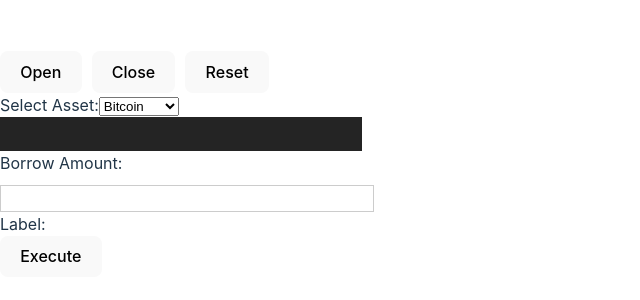
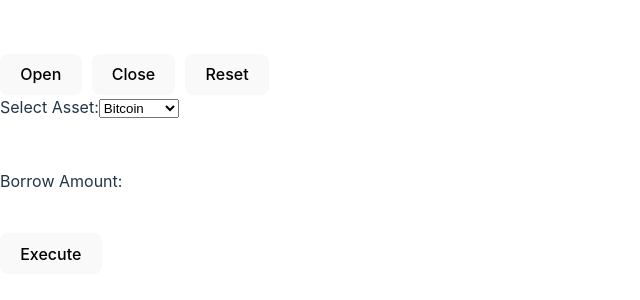
Before and after one commit to himanshuxgit/ui, a React (Vite) app: page / in a window 1280 px wide. Shown: the part 236-536 px from the top of the page, without its empty margins (0-640 px from the left). Built offline with nearby package versions, Linux system fonts and the light colour scheme.

Commit message:
implemented the required logic

```diff
--- a/src/components/input.jsx
+++ b/src/components/input.jsx
@@ -1,22 +1,33 @@
 import React, { useState, useEffect, useRef } from 'react';
-import debounce from 'lodash/debounce';
+import _ from 'lodash';
 
 const DelayedInput = () => {
   const [textA, setTextA] = useState('');
   const [textB, setTextB] = useState('');
   const [selectedCrypto, setSelectedCrypto] = useState(''); // Added state for selected crypto
+  const [delayedTextB, setDelayedTextB] = useState(textB); // New state
 
+
+  useEffect(() => {
+    // Update delayedTextB after 2 seconds
+    const timeout = setTimeout(() => {
+      setDelayedTextB(textB);
+    }, 2000);
+
+    return () => clearTimeout(timeout);
+  }, [textB]);
   const contentEditableRef = useRef(null);
 
-  const debouncedUpdateTextA = debounce((value) => {
+  const debouncedUpdateTextA = _.debounce((value) => {
     setTextA(value);
-  }, 500);
+  }, 2000);
 
   const handleInput = () => {
     const newValue = contentEditableRef.current.textContent;
     const reversedValue = newValue.split('').reverse().join('');
 
     // Update textA immediately
+    // setTextA(newValue);
     setTextA(newValue);
 
     // Update the content immediately
@@ -82,27 +93,20 @@ const DelayedInput = () => {
         style={{
           padding: '5px',
           cursor: 'text',
+          opacity:0,
           color: 'transparent',
           outline: 'none',
           backgroundColor: '#242424',
-          borderBottom: 'none', // Remove the default underline
+        //   transition: 'background-color 2s', // Add transition property
+
         }}
         onInput={handleInput}
       >
         {textA}
       </div>
-      Borrow Amount:
-      <input
-  type="text"
-  value={`${textA}`}
-  readOnly
-  style={{
-    marginTop: '10px',
-    padding: '5px',
-    border: '1px solid #ccc',
-    width: '100%',
-  }}
-/>   Label:  {textB}
+
+      {delayedTextB}
+      <p>Borrow Amount: {textA.split('').reverse().join('')}</p>
       <br/>
       <button>Execute</button>
     </div>
```
